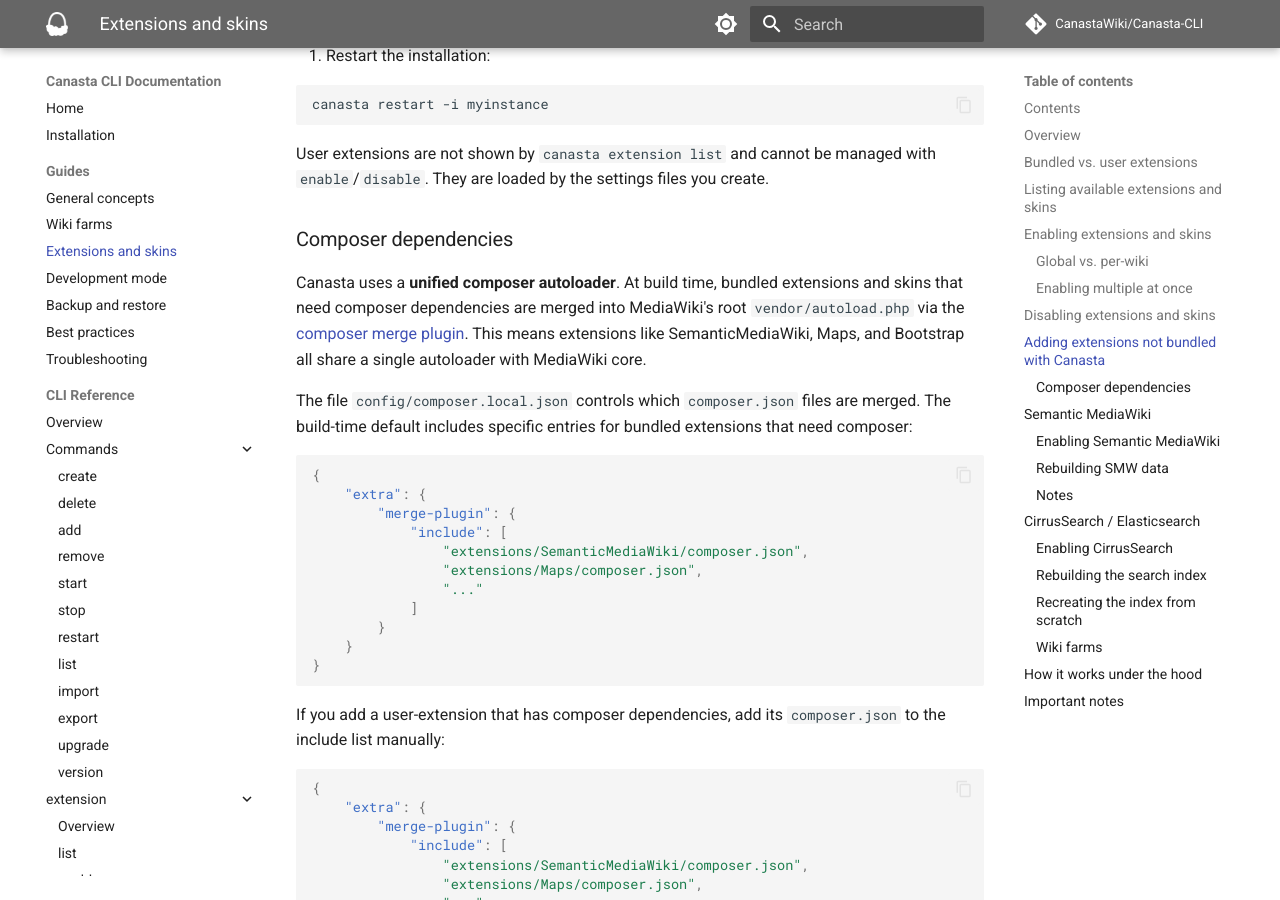
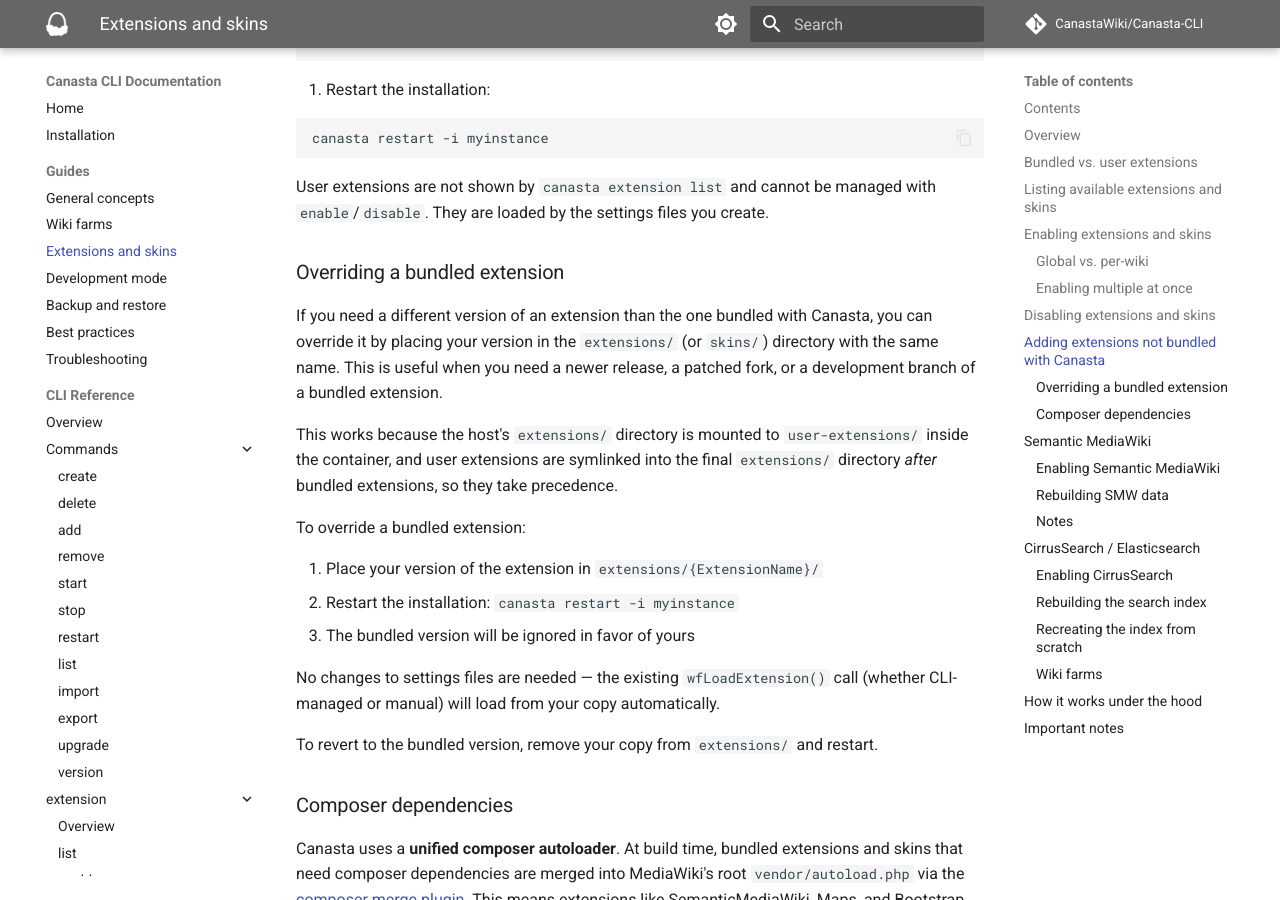
Before and after one commit to CanastaWiki/Canasta-CLI, an MkDocs documentation site: the page built from docs/guide/extensions-and-skins.md, in a window 1280 px wide and 900 px high, scrolled down 3089 px. Built offline with MkDocs 1.6.1 and Material for MkDocs 9.7.7, drawn with Linux system fonts in a browser that asks for light colours; comment, search, counter and statistics services are not loaded; some of the changed text lies outside the part shown.

Commit message:
Document overriding bundled extensions with user extensions
Adds a section to the extensions and skins guide explaining that users
can override a bundled extension by placing their version in extensions/
with the same name.

Closes #289

````diff
--- a/docs/guide/extensions-and-skins.md
+++ b/docs/guide/extensions-and-skins.md
@@ -10,6 +10,7 @@
   - [Enabling multiple at once](#enabling-multiple-at-once)
 - [Disabling extensions and skins](#disabling-extensions-and-skins)
 - [Adding extensions not bundled with Canasta](#adding-extensions-not-bundled-with-canasta)
+  - [Overriding a bundled extension](#overriding-a-bundled-extension)
   - [Composer dependencies](#composer-dependencies)
 - [Semantic MediaWiki](#semantic-mediawiki)
 - [CirrusSearch / Elasticsearch](#cirussearch--elasticsearch)
@@ -125,6 +126,22 @@
 ```
 
 User extensions are not shown by `canasta extension list` and cannot be managed with `enable`/`disable`. They are loaded by the settings files you create.
+
+### Overriding a bundled extension
+
+If you need a different version of an extension than the one bundled with Canasta, you can override it by placing your version in the `extensions/` (or `skins/`) directory with the same name. This is useful when you need a newer release, a patched fork, or a development branch of a bundled extension.
+
+This works because the host's `extensions/` directory is mounted to `user-extensions/` inside the container, and user extensions are symlinked into the final `extensions/` directory *after* bundled extensions, so they take precedence.
+
+To override a bundled extension:
+
+1. Place your version of the extension in `extensions/{ExtensionName}/`
+2. Restart the installation: `canasta restart -i myinstance`
+3. The bundled version will be ignored in favor of yours
+
+No changes to settings files are needed — the existing `wfLoadExtension()` call (whether CLI-managed or manual) will load from your copy automatically.
+
+To revert to the bundled version, remove your copy from `extensions/` and restart.
 
 ### Composer dependencies
 
````
